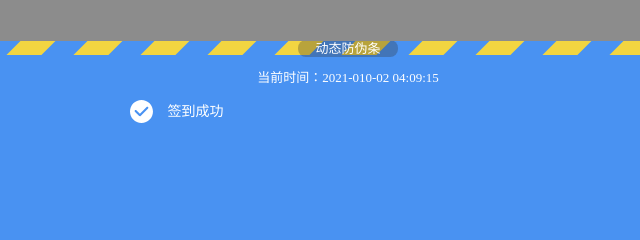
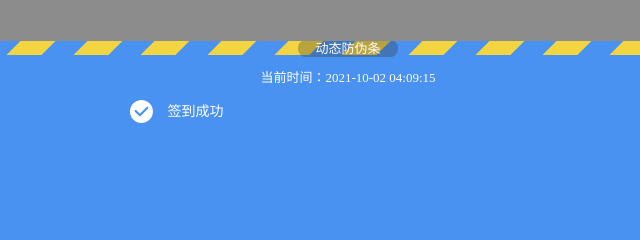
Before and after one commit to 188133468/188133468.github.io, a plain HTML site: page info.html in a window 1280 px wide. Shown: the part 218-458 px from the top of the page, 292-932 px from the left. Drawn offline with Linux system fonts and the light colour scheme.

Commit message:
Update info.html

```diff
--- a/info.html
+++ b/info.html
@@ -72,7 +72,7 @@
     let year = myDate.getFullYear();
     let month = myDate.getMonth();
     if(month< 10) {
-      month = '0' + (month+1)
+      month = (month+1)
     }
     let day = myDate.getDate();
     if(day<10) {
```
